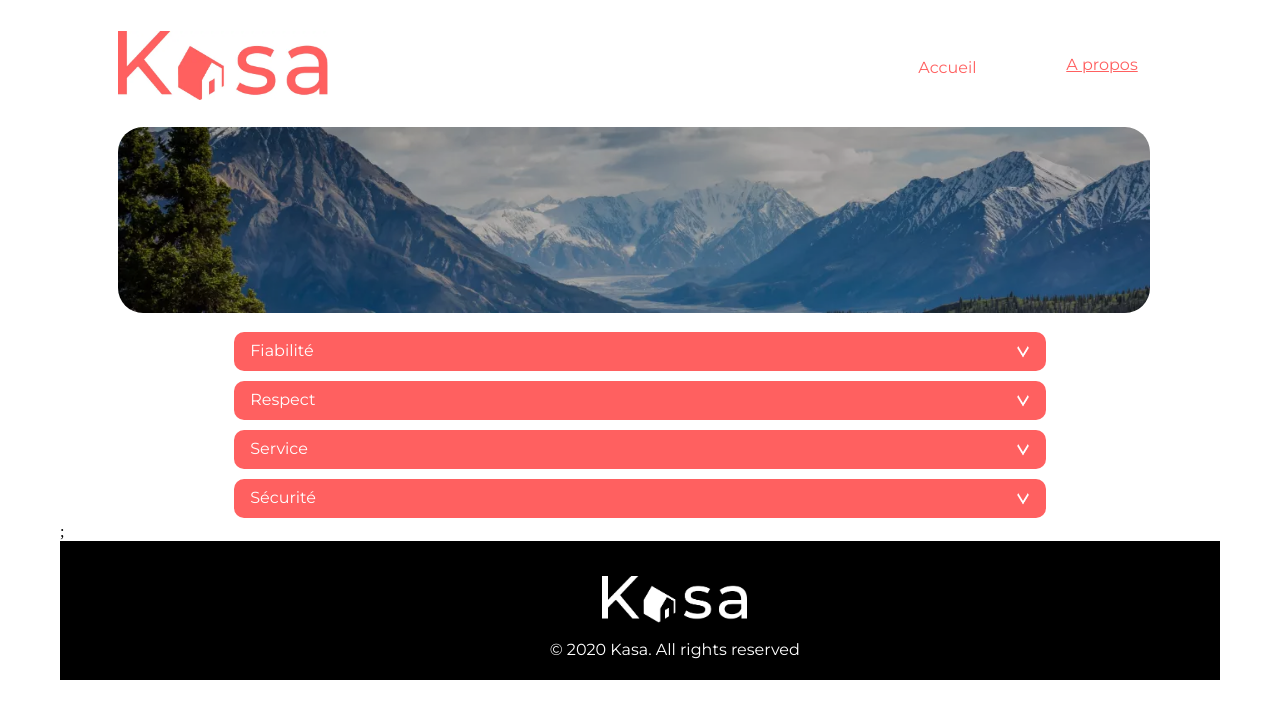
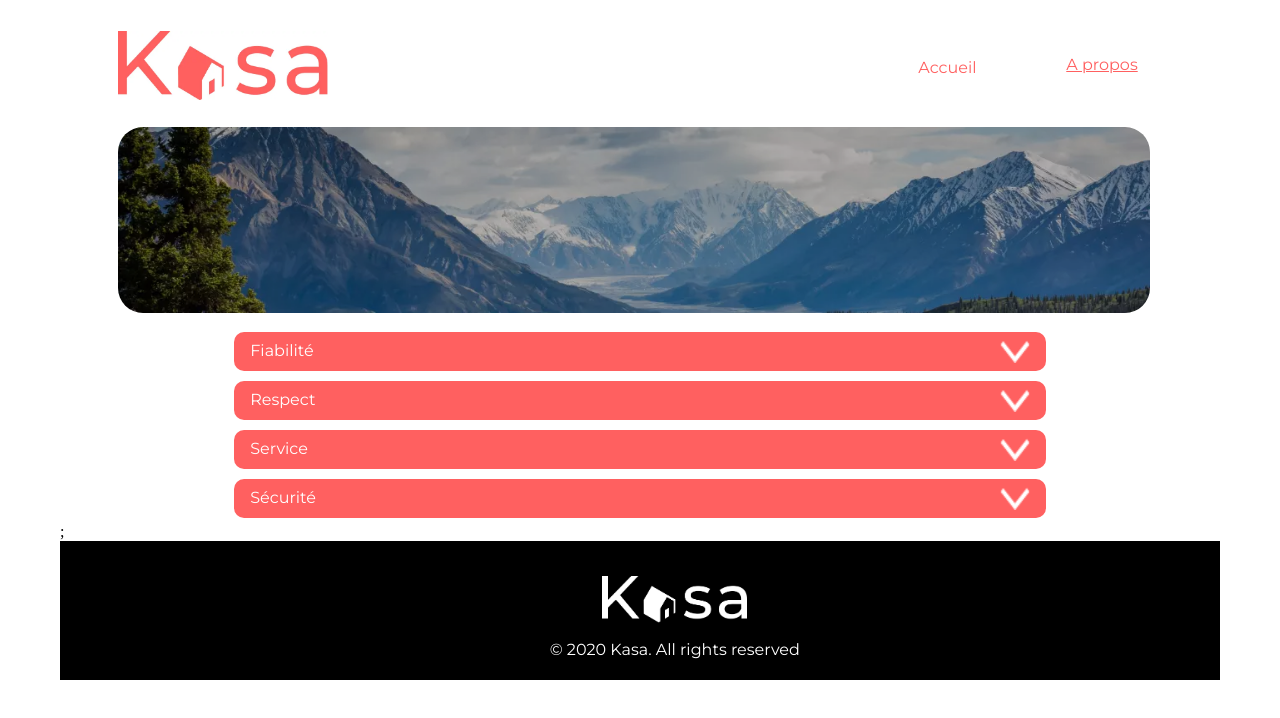
Before and after one commit to Cynthia-co/COLIN_CYNTHIA_P7_29102022, a React (Create React App) app in the folder frontend/kasa/: page /about in a window 1280 px wide. Shown: the top 718 px of the page. Built offline with nearby package versions, Linux system fonts and the light colour scheme.

Commit message:
arrow collapse

```diff
--- a/frontend/kasa/sass/components/_caroussel.scss
+++ b/frontend/kasa/sass/components/_caroussel.scss
@@ -20,8 +20,8 @@
     right: 4%;
   }
   @include mobile{
-    width: 90%;
-    right:1%;
+    width: 95%;
+    right:4%;
   }
 }
 
--- a/frontend/kasa/sass/components/_collapse.scss
+++ b/frontend/kasa/sass/components/_collapse.scss
@@ -51,7 +51,7 @@
       padding-top: 1%;
       text-align:right;
       z-index: 100;
-      width: 14px;
+      width: 30px;
       height: 23px;
     }
   }
--- a/frontend/kasa/sass/components/_locationtitle.scss
+++ b/frontend/kasa/sass/components/_locationtitle.scss
@@ -28,6 +28,7 @@
     @include mobile{
       flex-direction: row-reverse;
       align-items: center;
+      justify-content: space-between;
     }
   }
 }
--- a/frontend/kasa/src/main.css
+++ b/frontend/kasa/src/main.css
@@ -119,8 +119,8 @@
 }
 @media screen and (max-width: 850px) {
   .carroussel-arrow {
-    width: 90%;
-    right: 1%;
+    width: 95%;
+    right: 4%;
   }
 }
 
@@ -236,7 +236,7 @@
   padding-top: 1%;
   text-align: right;
   z-index: 100;
-  width: 14px;
+  width: 30px;
   height: 23px;
 }
 
@@ -361,6 +361,7 @@
   .logement-header__right {
     flex-direction: row-reverse;
     align-items: center;
+    justify-content: space-between;
   }
 }
 
```
Also changed, not shown: frontend/kasa/src/img/close.webp, 1 other file (tests, documents, lock files or other folders).
